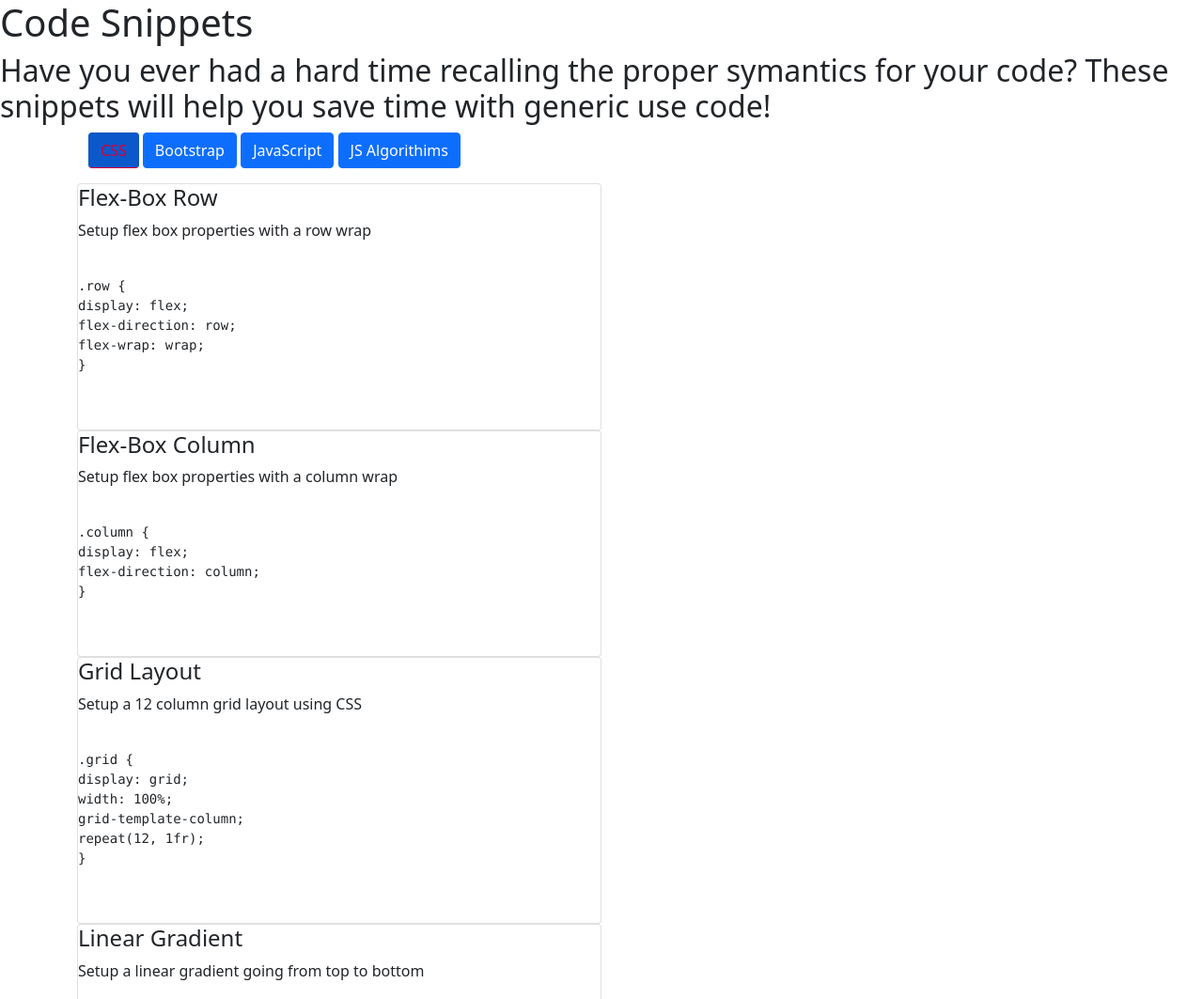
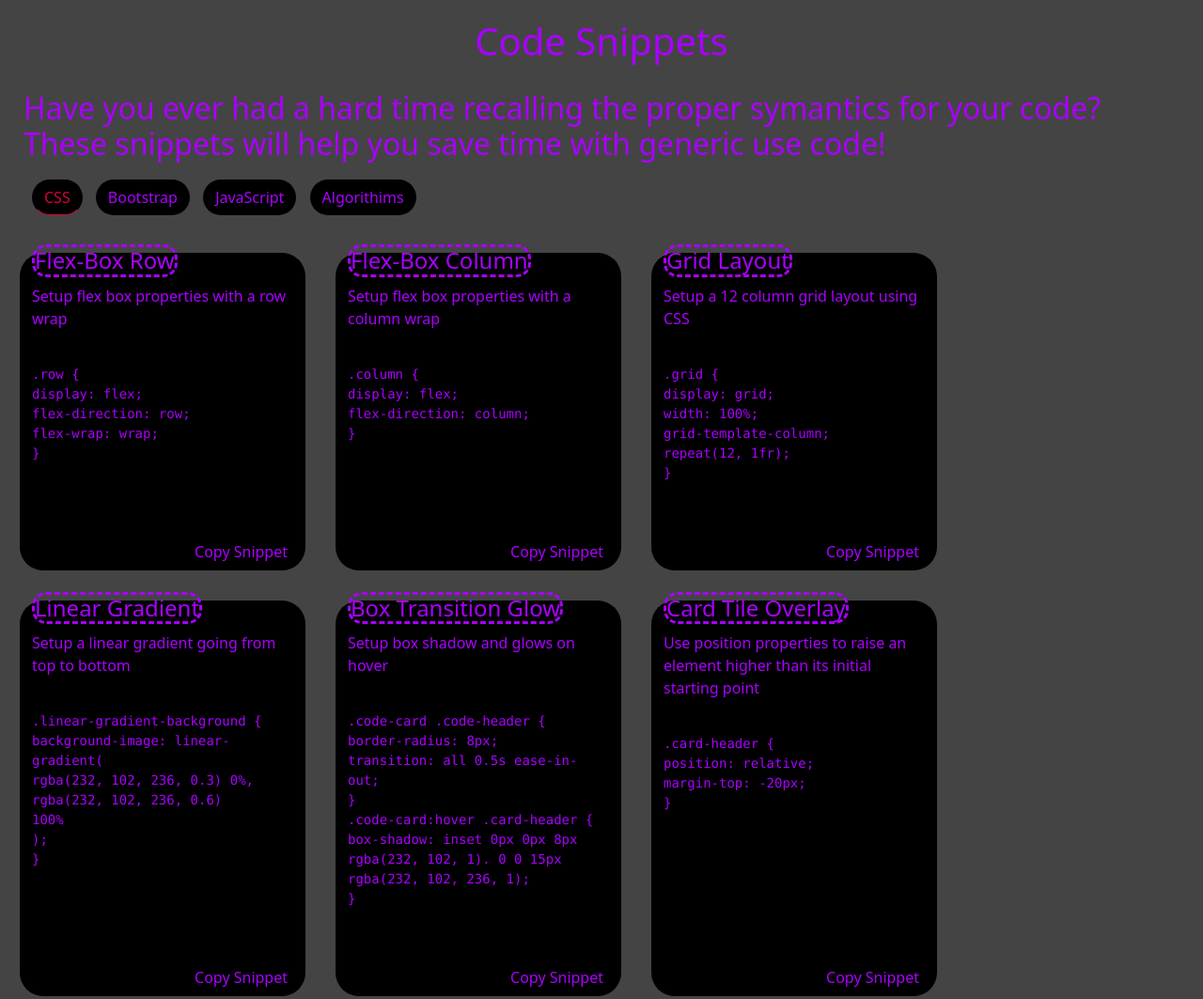
Before and after one commit to TheHebi/css-snippets, a plain HTML site: page index.html in a window 1280 px wide. Shown: the top 1063 px of the page at 94% size. Drawn offline with nearby package versions, Linux system fonts and the light colour scheme.

Commit message:
basic styling, copy text to clipboard button functionality, copy text button for each snippet

```diff
--- a/assets/css/style.css
+++ b/assets/css/style.css
@@ -1,8 +1,13 @@
 :root {
-  --main-bg: #171717;
-  --secondary-bg: #444444;
+  --main-bg: #444444;
+  --secondary-bg: black;
   --buttons: #da0037;
-  --text: #ededed;
+  --text: #aa00ff;
+}
+
+body {
+  background-color: var(--main-bg);
+  color: var(--text);
 }
 
 .hidden {
@@ -30,3 +35,68 @@ a:hover {
 section {
   word-wrap: break-word;
 }
+
+main {
+  margin-left: 5px !important;
+  margin-right: 5px !important;
+  max-width: 95vw !important;
+  justify-content: center !important;
+}
+
+h1 {
+  padding: 0.5em;
+  text-align: center;
+}
+
+.tabBlock {
+  justify-content: center !important;
+  margin-bottom: 0.5em;
+}
+
+button {
+  margin-left: 5px !important;
+  margin-right: 5px !important;
+  border-radius: 25px !important;
+  background-color: var(--secondary-bg) !important;
+  color: var(--text) !important;
+  margin-top: 10px !important;
+}
+
+.card {
+  background-color: var(--secondary-bg);
+  border-radius: 25px;
+  border-style: dashed;
+  margin-top: 20px;
+  margin-bottom: 10px;
+  position: relative;
+}
+
+h4 {
+  position: relative;
+  margin-top: -10px;
+  border: dashed;
+  border-radius: 15px;
+  width: fit-content;
+}
+
+h2{
+  margin-left: 25px;
+  margin-right: 25px;
+}
+
+.copy-text{
+position: absolute;
+right:    0;
+bottom:   0;
+}
+
+pre{
+  margin-bottom: 50px;
+}
+
+@media only screen and (max-width: 600px) {
+  main{
+    margin-left: 5px;
+    margin-right: 5px;
+  }
+}
--- a/assets/js/script.js
+++ b/assets/js/script.js
@@ -23,6 +23,31 @@ const changeTab = function (event) {
     }
   };
 
+const copyText = async function(event){
+  try{
+    console.log(event.target.parentElement.children[2].children[0].textContent)
+    const text = event.target.parentElement.children[2].children[0].textContent
+    await navigator.clipboard.writeText(text)
+    alert("Snippet Copied To Clipboard")
+  }catch(err){
+    alert("Error Occured", err)
+  }
+}
+
+
+
+const addClick = function(){
+  const copyBtn = document.querySelectorAll('.copy-text')
+console.log(copyBtn)
+  for (let i = 0; i < copyBtn.length; i++) {
+    copyBtn[i].addEventListener('click', copyText)
+    console.log(copyBtn[1])
+
+  }
+}
+
+addClick()
+
   // Adds event listeners to each tab button
   document.querySelector("#cssTab").addEventListener("click", changeTab);
   document.querySelector("#bsTab").addEventListener("click", changeTab);
--- a/index.html
+++ b/index.html
@@ -9,25 +9,27 @@
     <title>Code Snippets</title>
   </head>
   <body>
+    <header>
       <h1>Code Snippets</h1>
       <section>
         <h2>
           Have you ever had a hard time recalling the proper symantics for your code? These snippets will help you save time with generic use code!
         </h2>
       </section>
+    </header>
 
   <main class="container">
         <div class="tabBlock row justify-content-between">
             <ul>
-            <button type="button" class="btn btn-primary active" id="cssTab">CSS</button>
-            <button type="button" class="btn btn-primary" id="bsTab">Bootstrap</button>
-            <button type="button" class="btn btn-primary" id="jsTab">JavaScript</button>
-            <button type="button" class="btn btn-primary" id="algTab">JS Algorithims</button>
+              <button type="button" class="btn active" id="cssTab">CSS</button>
+              <button type="button" class="btn" id="bsTab">Bootstrap</button>
+              <button type="button" class="btn" id="jsTab">JavaScript</button>
+              <button type="button" class="btn" id="algTab">Algorithims</button>
             </ul>
         </div>
-      <section class="card-container row">
-    <div class="css" id="css">
-        <section class="card col-6">
+    <section class="card-container">
+    <div class="css row" id="css">
+        <section class="card col-lg-3 col-md-5 col-sm-10 mx-3 my-3">
           <h4>Flex-Box Row</h4>
           <p>Setup flex box properties with a row wrap</p>
           <pre>
@@ -39,8 +41,9 @@ flex-wrap: wrap;
 }
             </code>
           </pre>
+          <button type="button" class="btn copy-text">Copy Snippet</button>
         </section>
-        <section class="card col-6">
+        <section class="card col-lg-3 col-md-5 col-sm-10 mx-3 my-3">
           <h4>Flex-Box Column</h4>
           <p>Setup flex box properties with a column wrap</p>
           <pre>
@@ -51,8 +54,9 @@ flex-direction: column;
 }
                 </code>
           </pre>
+          <button type="button" class="btn copy-text">Copy Snippet</button>
         </section>
-        <section class="card col-6">
+        <section class="card col-lg-3 col-md-5 col-sm-10 mx-3 my-3">
           <h4>Grid Layout</h4>
           <p>Setup a 12 column grid layout using CSS</p>
           <pre>
@@ -65,8 +69,9 @@ repeat(12, 1fr);
 }
                 </code>
           </pre>
+          <button type="button" class="btn copy-text">Copy Snippet</button>
         </section>
-        <section class="card col-6">
+        <section class="card col-lg-3 col-md-5 col-sm-10 mx-3 my-3">
           <h4>Linear Gradient</h4>
           <p>Setup a linear gradient going from top to bottom</p>
           <pre>
@@ -81,8 +86,9 @@ rgba(232, 102, 236, 0.6)
 }
                 </code>
           </pre>
+          <button type="button" class="btn copy-text">Copy Snippet</button>
         </section>
-        <section class="card col-6">
+        <section class="card col-lg-3 col-md-5 col-sm-10 mx-3 my-3">
           <h4>Box Transition Glow</h4>
           <p>Setup box shadow and glows on hover</p>
           <pre>
@@ -99,8 +105,9 @@ rgba(232, 102, 236, 1);
 }
                 </code>
           </pre>
+          <button type="button" class="btn copy-text">Copy Snippet</button>
         </section>
-        <section class="card col-6">
+        <section class="card col-lg-3 col-md-5 col-sm-10 mx-3 my-3">
           <h4>Card Tile Overlay</h4>
           <p>Use position properties to raise an element higher than its initial starting point</p>
           <pre>
@@ -111,10 +118,11 @@ margin-top: -20px;
 }
                 </code>
           </pre>
+          <button type="button" class="btn copy-text">Copy Snippet</button>
         </section>
     </div>
-    <div class="bootstrap hidden" id="bootstrap">
-        <section class="card col-6">
+    <div class="bootstrap hidden row" id="bootstrap">
+        <section class="card col-lg-3 col-md-5 col-sm-10 mx-3 my-3">
             <h4>Check Box</h4>
             <p>The first div is a default checkbox, the second div is a pre-checked check box</p>
             <pre>
@@ -133,26 +141,28 @@ margin-top: -20px;
 &lt/div&gt
                   </code>
             </pre>
+            <button type="button" class="btn copy-text">Copy Snippet</button>
           </section>
-          <section class="card col-6">
+          <section class="card col-lg-3 col-md-5 col-sm-10 mx-3 my-3">
             <h4>Bootstrap Columns</h4>
             <p>How to setup columns with bootstrap</p>
             <pre>
                   <code class="code">
 &ltdiv class="container"&gt
     &ltdiv class="row"&gt
-        &ltdiv class="col-6"&gt
+        &ltdiv class="col-lg-3 col-md-5 col-sm-10 mx-3 my-3"&gt
             One of two columns
         &lt/div&gt
-        &ltdiv class="col-6"&gt
+        &ltdiv class="col-lg-3 col-md-5 col-sm-10 mx-3 my-3"&gt
             One of two columns
         &lt/div&gt
     &lt/div&gt
 &lt/div&gt
                   </code>
             </pre>
+            <button type="button" class="btn copy-text">Copy Snippet</button>
           </section>
-          <section class="card col-6">
+          <section class="card col-lg-3 col-md-5 col-sm-10 mx-3 my-3">
             <h4>Modals</h4>
             <p>How to setup a modal with bootstrap</p>
             <pre>
@@ -176,8 +186,9 @@ margin-top: -20px;
 &lt/div&gt
                   </code>
             </pre>
+            <button type="button" class="btn copy-text">Copy Snippet</button>
           </section>
-          <section class="card col-6">
+          <section class="card col-lg-3 col-md-5 col-sm-10 mx-3 my-3">
             <h4>Carousel</h4>
             <p>How to setup a carousel with bootstrap</p>
             <pre>
@@ -197,8 +208,9 @@ margin-top: -20px;
 &lt/div&gt
                   </code>
             </pre>
+            <button type="button" class="btn copy-text">Copy Snippet</button>
           </section>
-          <section class="card col-6">
+          <section class="card col-lg-3 col-md-5 col-sm-10 mx-3 my-3">
             <h4>Navbar & Tabs</h4>
             <p>How to setup a navbar with tabs using bootstrap</p>
             <pre>
@@ -219,8 +231,9 @@ margin-top: -20px;
 &lt/ul&gt
                   </code>
             </pre>
+            <button type="button" class="btn copy-text">Copy Snippet</button>
           </section>
-          <section class="card col-6">
+          <section class="card col-lg-3 col-md-5 col-sm-10 mx-3 my-3">
             <h4>Spinners</h4>
             <p>How to setup a spinner with bootstrap. Use this to indicate an element is loading</p>
             <pre>
@@ -230,11 +243,12 @@ margin-top: -20px;
 &lt/div&gt
                   </code>
             </pre>
+            <button type="button" class="btn copy-text">Copy Snippet</button>
           </section>
       </div>
     </div>
-    <div class="javascript hidden" id="javascript">
-        <section class="card col-6">
+    <div class="javascript hidden row" id="javascript">
+        <section class="card col-lg-3 col-md-5 col-sm-10 mx-3 my-3">
             <h4>For Loop</h4>
             <p>Quick and easy for loop</p>
             <pre>
@@ -244,17 +258,19 @@ for (let i = 0; i < array.length; i++) {
 }
                   </code>
             </pre>
+            <button type="button" class="btn copy-text">Copy Snippet</button>
           </section>
-        <section class="card col-6">
+        <section class="card col-lg-3 col-md-5 col-sm-10 mx-3 my-3">
             <h4>String Reverse</h4>
             <p>Vanilla JavaScript selector for DOM manipulation</p>
             <pre>
                   <code class="code">
-var el = document.querySelector(".myclass");
+const el = document.querySelector(".myclass");
                   </code>
             </pre>
+            <button type="button" class="btn copy-text">Copy Snippet</button>
           </section>
-        <section class="card col-6">
+        <section class="card col-lg-3 col-md-5 col-sm-10 mx-3 my-3">
             <h4>If Statement</h4>
             <p>If condition is met, run the first block of code, else run the second block of code</p>
             <pre>
@@ -266,8 +282,9 @@ if (condition) {
 }
                   </code>
             </pre>
+            <button type="button" class="btn copy-text">Copy Snippet</button>
           </section>
-        <section class="card col-6">
+        <section class="card col-lg-3 col-md-5 col-sm-10 mx-3 my-3">
             <h4>On Click</h4>
             <p>Add an onClick event listener using DOM manipulation</p>
             <pre>
@@ -275,8 +292,9 @@ if (condition) {
 document.querySelector(selector).addEventListener("click", action);
                   </code>
             </pre>
+            <button type="button" class="btn copy-text">Copy Snippet</button>
           </section>
-        <section class="card col-6">
+        <section class="card col-lg-3 col-md-5 col-sm-10 mx-3 my-3">
             <h4>Remove Class</h4>
             <p>Removes a class using DOM manipulation</p>
             <pre>
@@ -284,8 +302,9 @@ document.querySelector(selector).addEventListener("click", action);
 document.getElementById(selector).classList.remove(class name);
                   </code>
             </pre>
+            <button type="button" class="btn copy-text">Copy Snippet</button>
           </section>
-        <section class="card col-6">
+        <section class="card col-lg-3 col-md-5 col-sm-10 mx-3 my-3">
             <h4>Add Class</h4>
             <p>Adds a class using DOM manipulation</p>
             <pre>
@@ -293,10 +312,11 @@ document.getElementById(selector).classList.remove(class name);
 document.getElementById("genreSearch").classList.add("hidden");
                   </code>
             </pre>
+            <button type="button" class="btn copy-text">Copy Snippet</button>
           </section>
     </div>
-    <div class="javascript-algs hidden" id="algs">
-        <section class="card col-6">
+    <div class="javascript-algs hidden row" id="algs">
+        <section class="card col-lg-3 col-md-5 col-sm-10 mx-3 my-3">
             <h4>FizzBuzz</h4>
             <p>Console logs Fizz if the number is divisible by 3, Buzz if the number is divisible by 5, FizzBuzz if the number is divisible by 15, otherwise it logs the number</p>
             <pre>
@@ -316,8 +336,9 @@ const fizzBuzz = function(arr) {
 };
                   </code>
             </pre>
+            <button type="button" class="btn copy-text">Copy Snippet</button>
           </section>
-        <section class="card col-6">
+        <section class="card col-lg-3 col-md-5 col-sm-10 mx-3 my-3">
             <h4>Max Num</h4>
             <p>Finds the largest number in an array</p>
             <pre>
@@ -334,8 +355,9 @@ var maxNum = function(arr) {
 };
                   </code>
             </pre>
+            <button type="button" class="btn copy-text">Copy Snippet</button>
           </section>
-        <section class="card col-6">
+        <section class="card col-lg-3 col-md-5 col-sm-10 mx-3 my-3">
             <h4>Bubble Sort</h4>
             <p>Runs through an array checking to see which number is larger. Goes from left to right, moving the smaller numbers to the left</p>
             <pre>
@@ -353,8 +375,9 @@ const bubbleSort = (array) => {
 };
                   </code>
             </pre>
+            <button type="button" class="btn copy-text">Copy Snippet</button>
           </section>
-        <section class="card col-6">
+        <section class="card col-lg-3 col-md-5 col-sm-10 mx-3 my-3">
             <h4>Are All Equal</h4>
             <p>Checks if all items in an array are equal to eachother</p>
             <pre>
@@ -364,8 +387,9 @@ let check1 = areAllEqual([3, 5, 2]); // false
 let check2 = allEqual([3, 3, 3]); // true
                   </code>
             </pre>
+            <button type="button" class="btn copy-text">Copy Snippet</button>
           </section>
-        <section class="card col-6">
+        <section class="card col-lg-3 col-md-5 col-sm-10 mx-3 my-3">
             <h4>Find and Replace</h4>
             <p>Replaces a word in a string with another</p>
             <pre>
@@ -374,8 +398,9 @@ const findAndReplace = (string, wordToFind, wordToReplace) => string.split(wordT
 let result = findAndReplace(‘I like banana’, ‘banana’, ‘apple’); // I like apple
                   </code>
             </pre>
+            <button type="button" class="btn copy-text">Copy Snippet</button>
           </section>
-        <section class="card col-6">
+        <section class="card col-lg-3 col-md-5 col-sm-10 mx-3 my-3">
             <h4>String Reverse</h4>
             <p>Turns a given string into an array of letters, reverses it, then joins the array of letters back into a string</p>
             <pre>
@@ -384,6 +409,7 @@ const reverseString = str => […str].reverse().join(‘’);
 let a = reverseString(‘Have a nice day!’); // !yad ecin a evaH
                   </code>
             </pre>
+            <button type="button" class="btn copy-text">Copy Snippet</button>
           </section>
     </div>
     </section>
```
Lines whose indentation alone changed are shown as unchanged.
